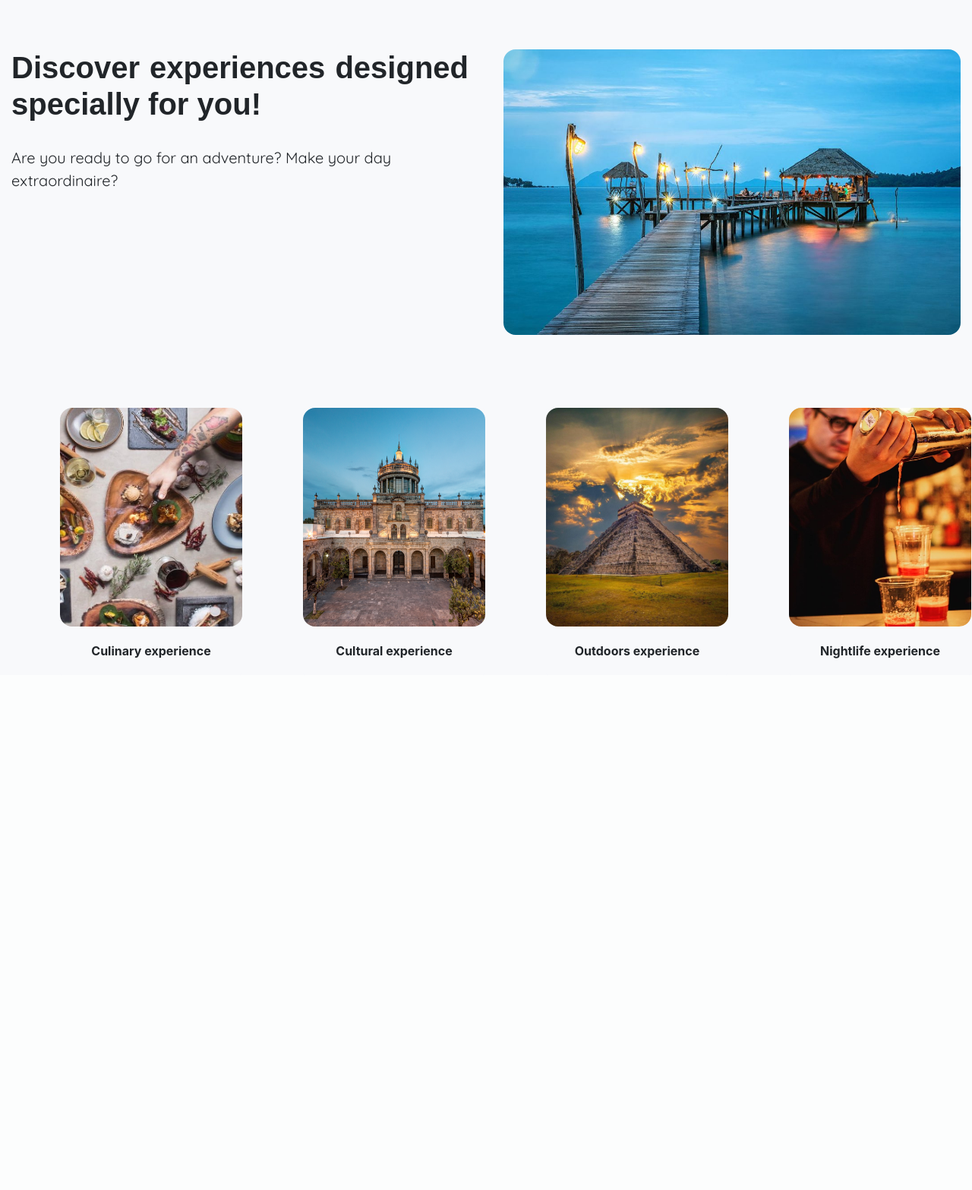
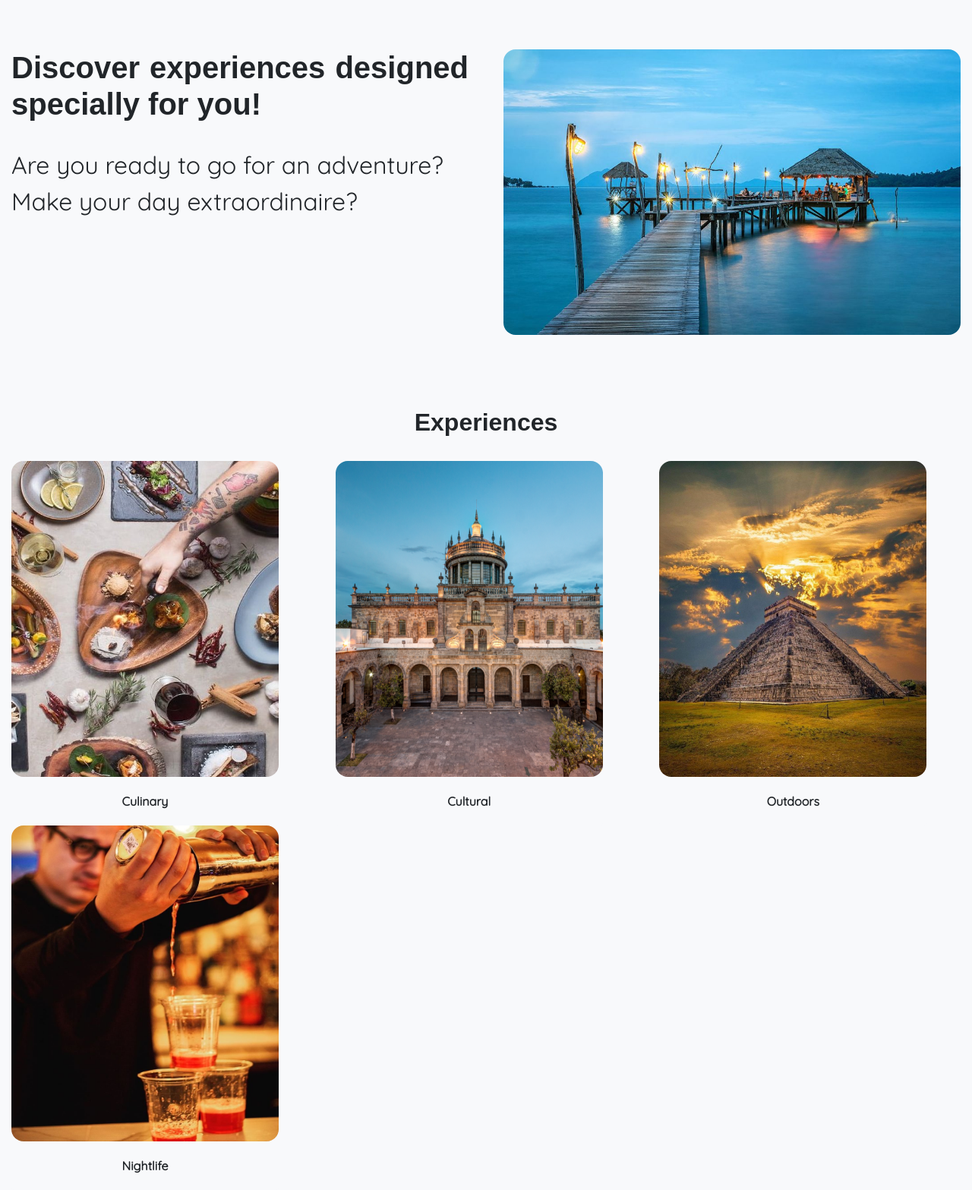
Before and after one commit to SolracDavid99/QuickTrip, a PHP site: page /html/home.html in a window 1280 px wide. Shown: the part 142-1709 px from the top of the page at 76% size. Before the commit the page ends 1009 px from the top, so only its background shows below. Run offline with PHP 8.4, Linux system fonts and the light colour scheme; some web fonts are replaced.

Commit message:
Correccion de Nav-Bar y contenido en home page

```diff
--- a/css/contactUs.css
+++ b/css/contactUs.css
@@ -59,6 +59,7 @@ body{
 }
 #image{
     padding-left: 2rem;
+    border-radius:1rem;
 }
 .container{
     padding-top: 1rem;
--- a/css/home.css
+++ b/css/home.css
@@ -61,15 +61,16 @@ body{
     font-family: 'Quicksand', sans-serif;
 }
 #category{
-    width: 15rem;
-    height: 18rem;
+    width: 22rem;
+    height: 26rem;
     border-radius:1rem;
 }
 .card{
     border: none;
     background-color: #f8f9fb;
-    margin-left: 4rem;
+    width: 22rem;
 }
+
 #portada{
     border-radius:1rem;
 }
--- a/html/contactUs-v2.html
+++ b/html/contactUs-v2.html
@@ -51,7 +51,6 @@
                         <a class="dropdown-item" href="#">Sign Up</a>
                     </div>
                 </li>
-
             </ul>
         </div>
     </nav>
--- a/html/home.html
+++ b/html/home.html
@@ -18,6 +18,7 @@
 
 </head>
 <body>
+
     <!-- Navegation Bar -->
         <nav class="navbar navbar-expand-lg navbar-light shadow-sm p-3 mb-5 bg-white rounded">
             <a class="navbar-brand" href="/html/home.html"><img id="logo" src="/assets/nuevologo.png">
@@ -42,7 +43,7 @@
                     <li class="nav-item">
                         <a class="nav-link text-black" href="./aboutUs.html">About us</a>
                     </li>
-                <li class="nav-item dropdown ">
+                    <li class="nav-item dropdown">
                         <a class="nav-link dropdown" href="#" id="navbarDropdownMenuLink" role="button" data-toggle="dropdown" aria-expanded="false">
                             <div>
                                 <img id="login" src="/assets/login.png">
@@ -56,6 +57,7 @@
                 </ul>
             </div>
         </nav>
+
     <!-- Jumbotron -->
     <div class="jumbotron jumbotron-fluid">
         <div class="container-fluid">
@@ -63,7 +65,7 @@
                 <div class="col-sm align-self-start mr-3">
                     <h1 id="encabezado" class="display-5 text-justify">Discover experiences designed specially for you!</h1>
                     <br>
-                    <p class="lead" id="contenido">Are you ready to go for an adventure? Make your day extraordinaire?</p>
+                    <p class="lead" id="contenido" style="font-size: 2rem;">Are you ready to go for an adventure? Make your day extraordinaire?</p>
                 </div>
                 <div class="col-sm">
                     <img id="portada" class="img-fluid float-right" src="/assets/img/home/cancun.jpeg" alt="">
@@ -73,38 +75,46 @@
         </div>
     </div>
 
+    <div class="container-fluid d-flex justify-content-center align-items-center">
+        <div class="row">
+            <div class="col-md">
+                <h2 id="encabezado">Experiences</h2>
+            </div>
+        </div>
+    </div>
+    <br>
     <!-- Cards -->
     <div class="container-fluid d-flex justify-content-center align-items-center">
         <div class="row">
-            <div class="col-md-3">
-                <div class="card" style="width: 15rem;">
+            <div class="col-md">
+                <div class="card">
                     <img id="category" class="card-img-top" src="/assets/img/home/food.jpg" alt="Card image cap">
                     <div class="card-body">
-                        <p class="card-text text-center font-weight-bold">Culinary experience</p>
+                        <p class="card-text text-center font-weight-bold" id="contenido">Culinary</p>
                     </div>
                 </div>
             </div>
-            <div class="col-md-3">
-                <div class="card" style="width: 15rem;">
+            <div class="col-md">
+                <div class="card">
                     <img class="card-img-top" id="category"src="/assets/img/home/cabañas.jpeg" alt="Card image cap">
                     <div class="card-body">
-                        <p class="card-text text-center font-weight-bold">Cultural experience</p>
+                        <p class="card-text text-center font-weight-bold" id="contenido">Cultural</p>
                     </div>
                 </div>
             </div>
-            <div class="col-md-3">
-                <div class="card" style="width: 15rem;">
+            <div class="col-md">
+                <div class="card">
                     <img class="card-img-top" id="category" src="/assets/img/home/piramide.jpg" alt="Card image cap">
                     <div class="card-body">
-                        <p class="card-text text-center font-weight-bold">Outdoors experience</p>
+                        <p class="card-text text-center font-weight-bold" id="contenido">Outdoors</p>
                     </div>
                 </div>
             </div>
-            <div class="col-md-3">
-                <div class="card" style="width: 15rem;">
+            <div class="col-md">
+                <div class="card">
                     <img class="card-img-top" id="category" src="/assets/img/home/nightlife.jpg" alt="Card image cap">
                     <div class="card-body">
-                        <p class="card-text text-center font-weight-bold">Nightlife experience</p>
+                        <p class="card-text text-center font-weight-bold" id="contenido">Nightlife</p>
                     </div>
                 </div>
             </div>
@@ -112,5 +122,17 @@
     </div>
 
 
+    <script src="https://cdn.jsdelivr.net/npm/jquery@3.5.1/dist/jquery.slim.min.js"
+    integrity="sha384-DfXdz2htPH0lsSSs5nCTpuj/zy4C+OGpamoFVy38MVBnE+IbbVYUew+OrCXaRkfj"
+    crossorigin="anonymous"></script>
+    <script src="https://cdn.jsdelivr.net/npm/bootstrap@4.6.1/dist/js/bootstrap.bundle.min.js"
+    integrity="sha384-fQybjgWLrvvRgtW6bFlB7jaZrFsaBXjsOMm/tB9LTS58ONXgqbR9W8oWht/amnpF"
+    crossorigin="anonymous"></script>
+
+    <script src="/js/form.js"></script>
+
+    <script src="https://smtpjs.com/v3/smtp.js"></script>
+    <script src="/js/mail.js"></script>
+
 </body>
 </html>
```
Lines whose indentation alone changed are shown as unchanged.
